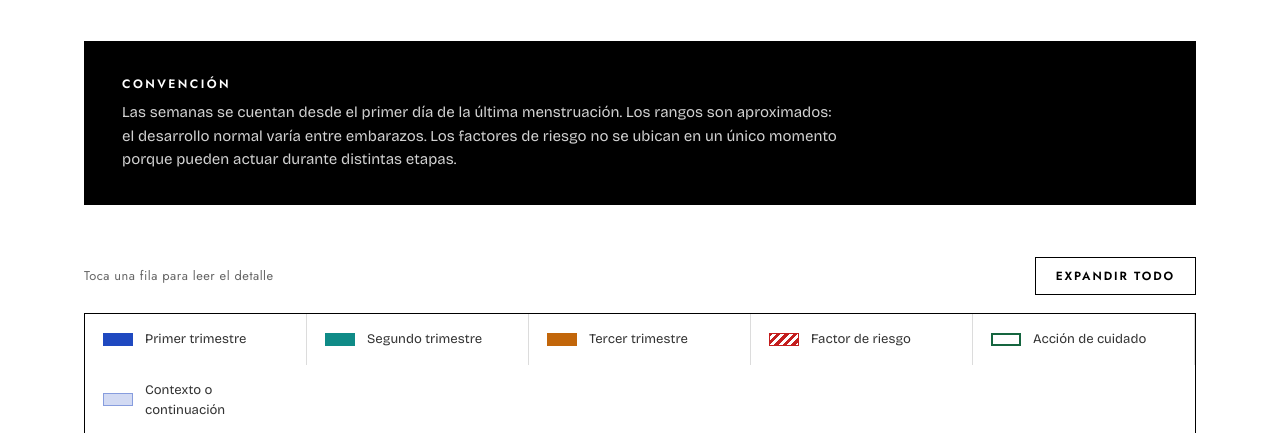
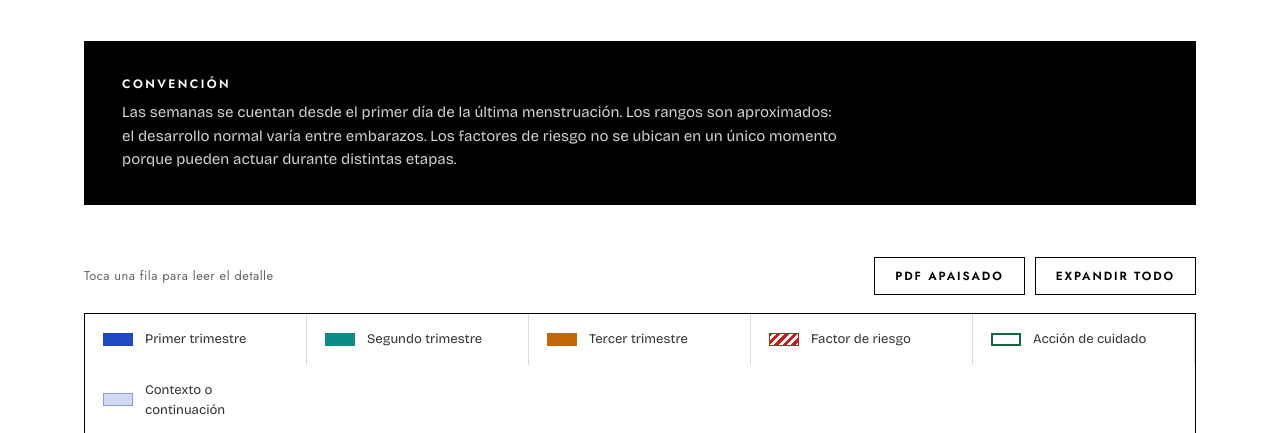
Before and after one commit to arroyorodrigo/cronologia-prenatal, a plain HTML site: page index.html in a window 1280 px wide. Shown: the part 399-832 px from the top of the page. Drawn offline with nearby package versions, Linux system fonts and the light colour scheme.

Commit message:
Añade enlace de descarga al PDF y regenera el PDF en color
Los grises no distinguían bien los tramos en barras finas: azul, verde
azulado y ámbar por trimestre, rojo rayado para riesgo, verde con contorno
para cuidado. La interfaz sigue monocroma; el color queda solo en el gráfico.

Co-Authored-By: Claude Opus 5 <noreply@anthropic.com>

```diff
--- a/index.html
+++ b/index.html
@@ -174,6 +174,14 @@ button.todo{
 }
 button.todo:hover{background:var(--ink);color:var(--bg)}
 button.todo:focus-visible{outline:2px solid var(--ink);outline-offset:3px}
+.acciones{display:flex;gap:10px;flex-wrap:wrap}
+a.todo{
+  font:600 .74rem/1 Jost,sans-serif;letter-spacing:.16em;text-transform:uppercase;
+  border:1px solid var(--rule);color:var(--ink);text-decoration:none;
+  padding:12px 20px;display:inline-flex;align-items:center;
+}
+a.todo:hover{background:var(--ink);color:var(--bg)}
+a.todo:focus-visible{outline:2px solid var(--ink);outline-offset:3px}
 
 /* ---------- gráfico ---------- */
 .chart{
@@ -369,7 +377,7 @@ button.todo:focus-visible{outline:2px solid var(--ink);outline-offset:3px}
   .lede{font-size:12px;max-width:78ch}
   .convencion{margin-top:22px;padding:16px 20px}
   .convencion p{font-size:11px}
-  .ctrl{display:none}
+  .ctrl,.acciones{display:none}
   .leyenda{margin-top:26px}
   .lg{padding:10px 14px;font-size:10px}
 
@@ -442,7 +450,10 @@ button.todo:focus-visible{outline:2px solid var(--ink);outline-offset:3px}
 
   <div class="ctrl">
     <p>Toca una fila para leer el detalle</p>
-    <button class="todo" id="toggleAll" type="button">Expandir todo</button>
+    <div class="acciones">
+      <a class="todo" href="cronologia-prenatal.pdf">PDF apaisado</a>
+      <button class="todo" id="toggleAll" type="button">Expandir todo</button>
+    </div>
   </div>
 
   <div class="leyenda">
```
Also changed, not shown: 1 other file.
